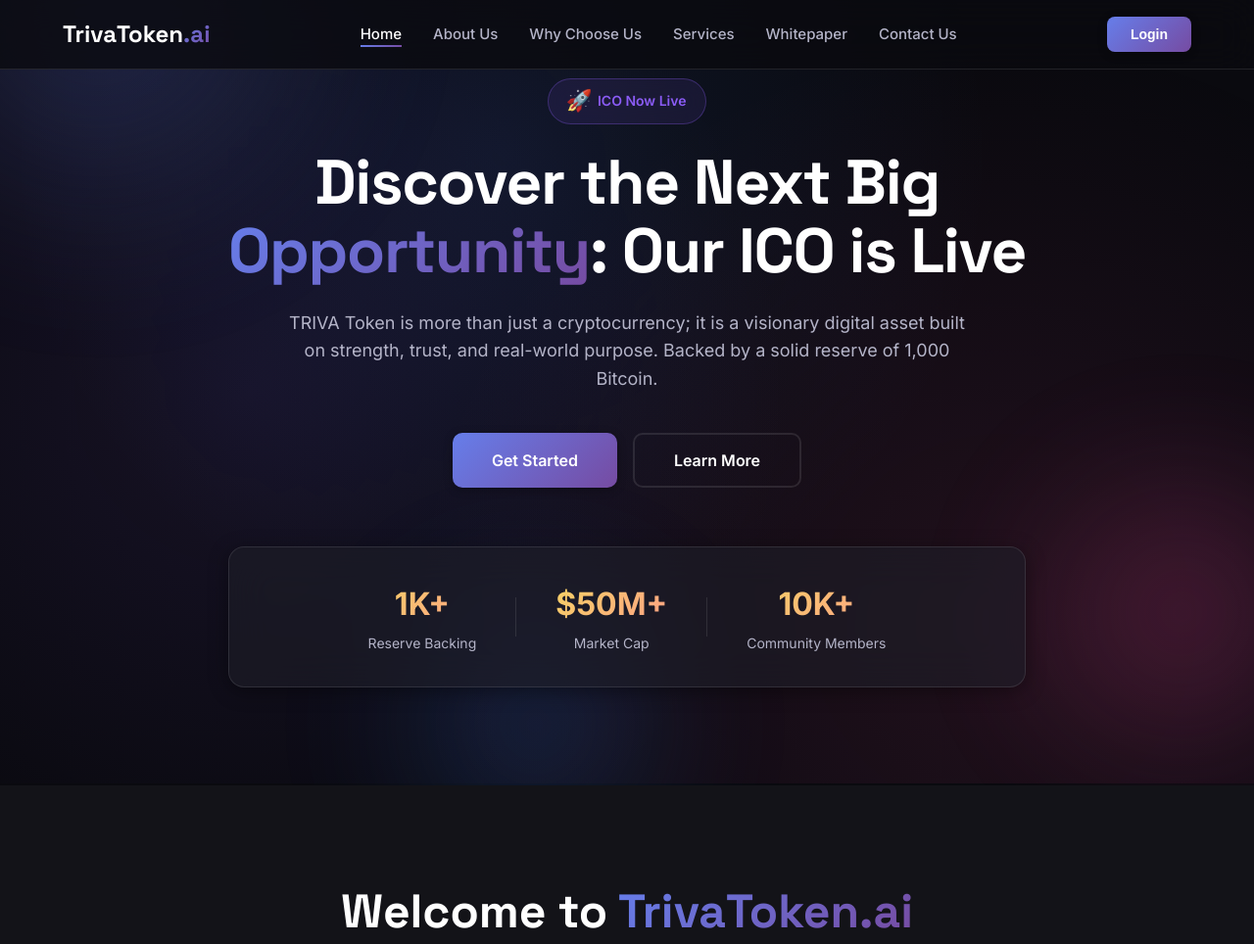
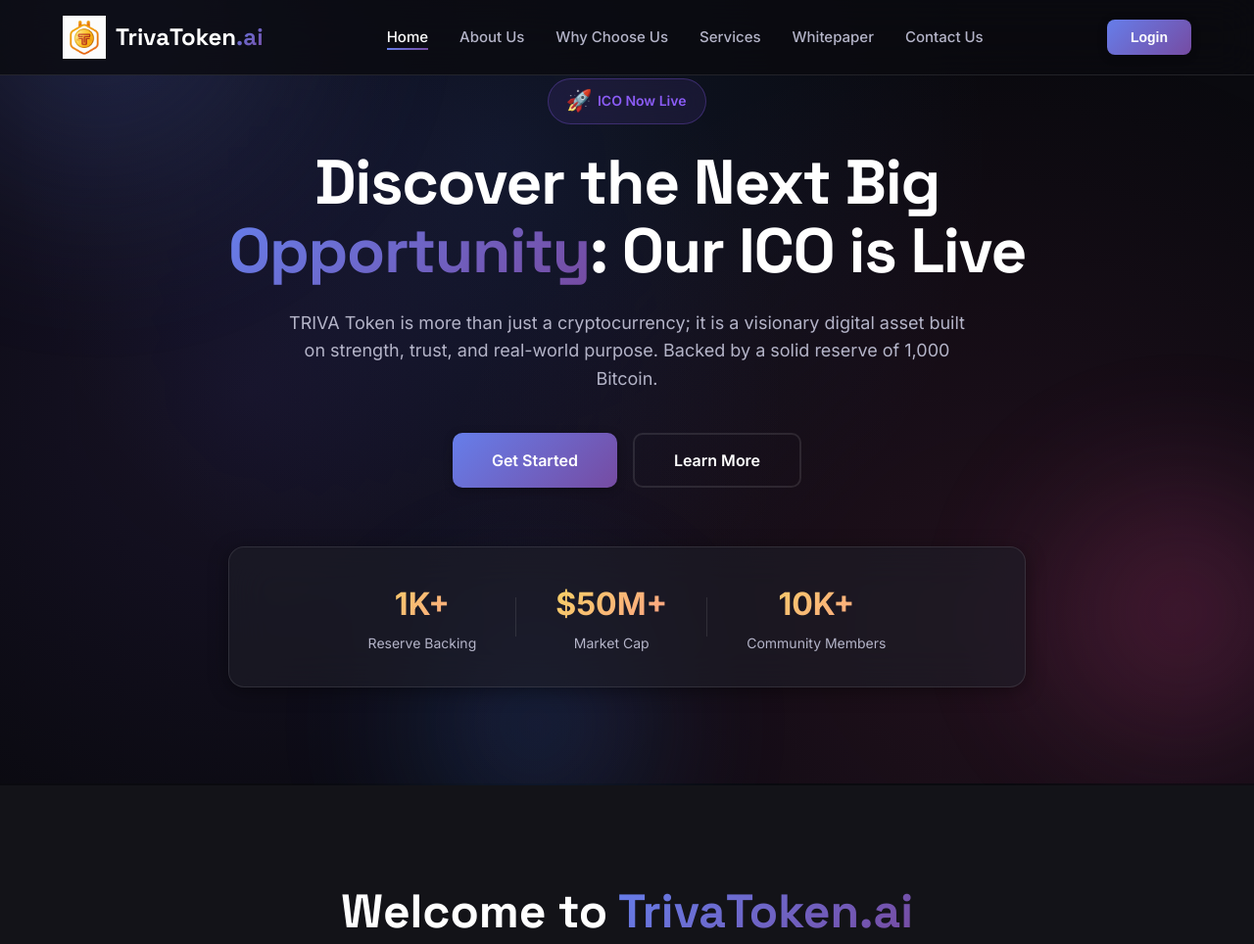
Before and after one commit to Shijas786/triva, a plain HTML site: page index.html in a window 1280 px wide. Shown: the top 964 px of the page at 98% size. Drawn offline with Linux system fonts and the light colour scheme.

Commit message:
Add branded logo asset

```diff
--- a/index.html
+++ b/index.html
@@ -15,6 +15,7 @@
     <nav class="navbar">
         <div class="container nav-container">
             <div class="logo">
+                <img src="assets/logo.png" alt="TrivaToken logo" class="logo-img">
                 <span class="logo-text">TrivaToken<span class="logo-ai">.ai</span></span>
             </div>
             <ul class="nav-menu">
--- a/styles.css
+++ b/styles.css
@@ -114,9 +114,18 @@ h1, h2, h3, h4, h5, h6 {
 }
 
 .logo {
+    display: flex;
+    align-items: center;
+    gap: 10px;
     font-family: var(--font-display);
     font-size: 24px;
     font-weight: 700;
+}
+
+.logo-img {
+    width: 44px;
+    height: 44px;
+    object-fit: contain;
 }
 
 .logo-text {
--- a/whitepaper.css
+++ b/whitepaper.css
@@ -49,12 +49,10 @@ a {
     gap: 16px;
 }
 
-.logo-mark {
+.logo-img {
     width: 44px;
     height: 44px;
-    border-radius: 12px;
-    background: linear-gradient(135deg, var(--accent), var(--accent-2));
-    box-shadow: var(--shadow);
+    object-fit: contain;
 }
 
 .brand-label {
```
Also changed, not shown: whitepaper.html (+1 -1 lines), assets/logo.png (added), 1 other file.
